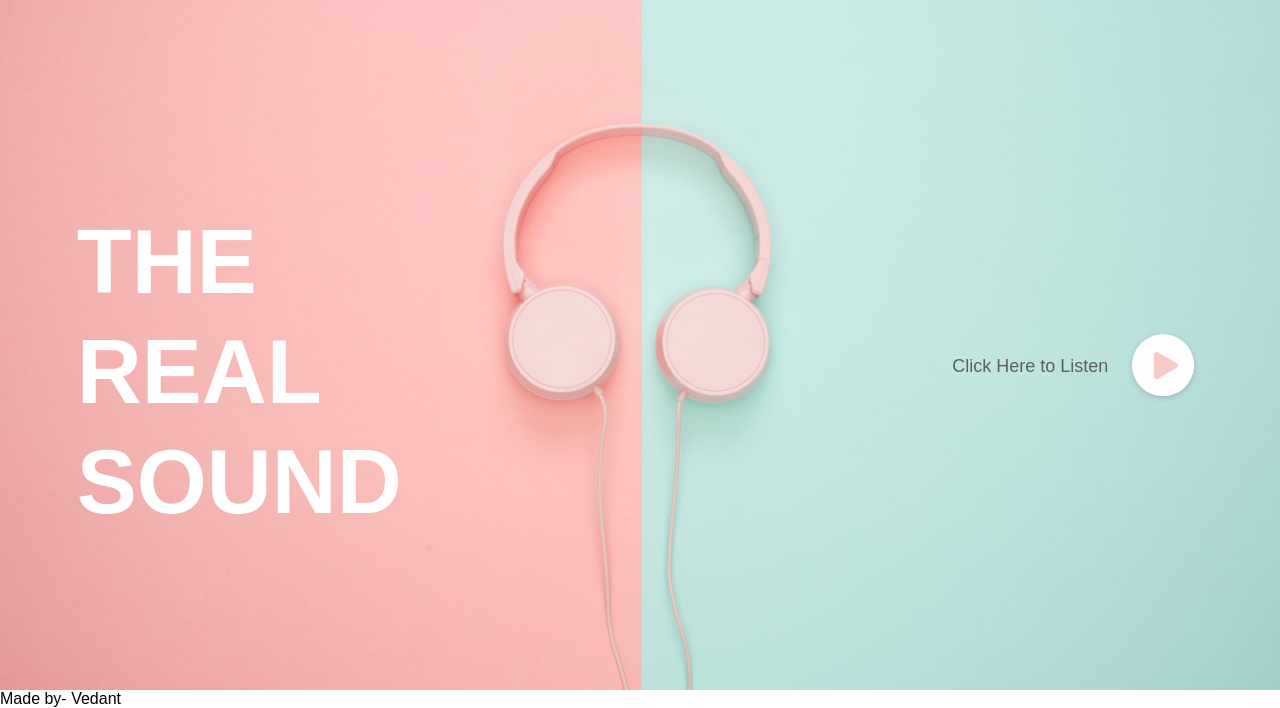
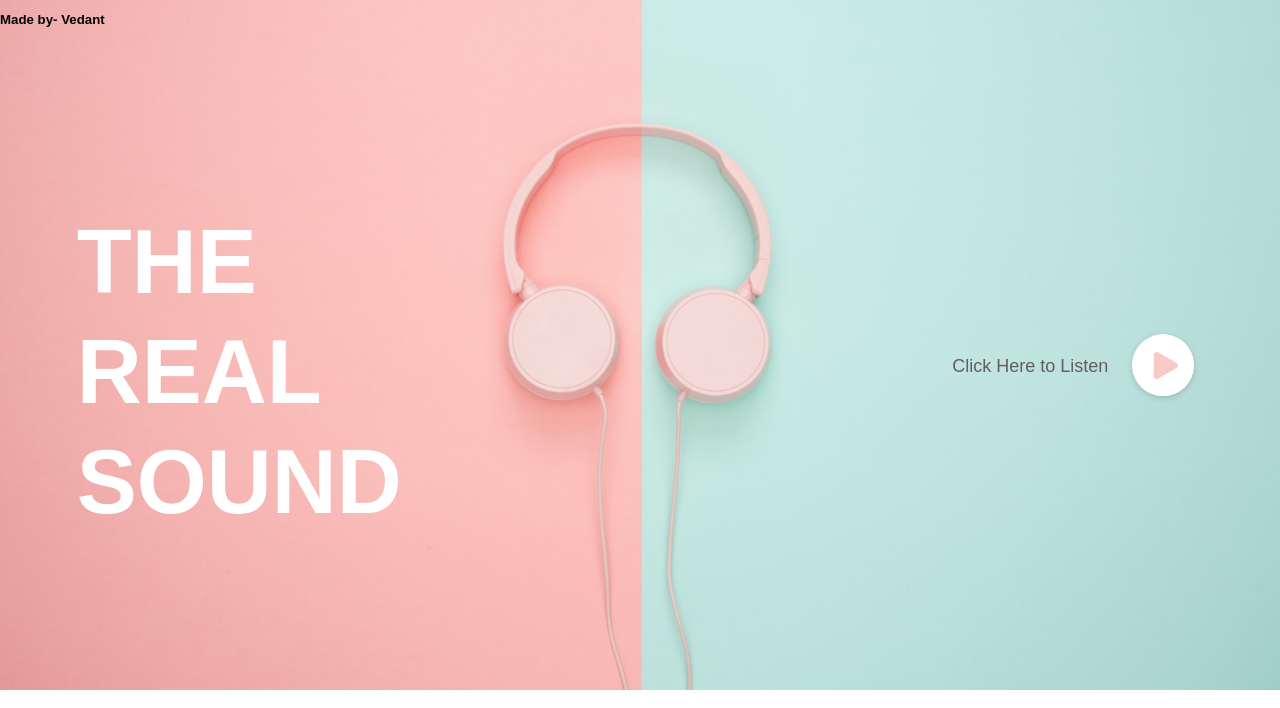
Before and after one commit to vedant2506/Music_player, a plain HTML site: page index.html in a window 1280 px wide. Shown: the part 110-818 px from the top of the page. Drawn offline with nearby package versions, Linux system fonts and the light colour scheme.

Commit message:
Update index.html

```diff
--- a/index.html
+++ b/index.html
@@ -34,6 +34,7 @@
 
             </div>
         </div>
+<h5>Made by- Vedant</h5>
     </div>
 
     <audio id="mySong">
@@ -58,6 +59,6 @@
     </script>
 
     <script src="script.js"></script>
-<footer>Made by- Vedant</footer>
+
 </body>
 </html>
```
